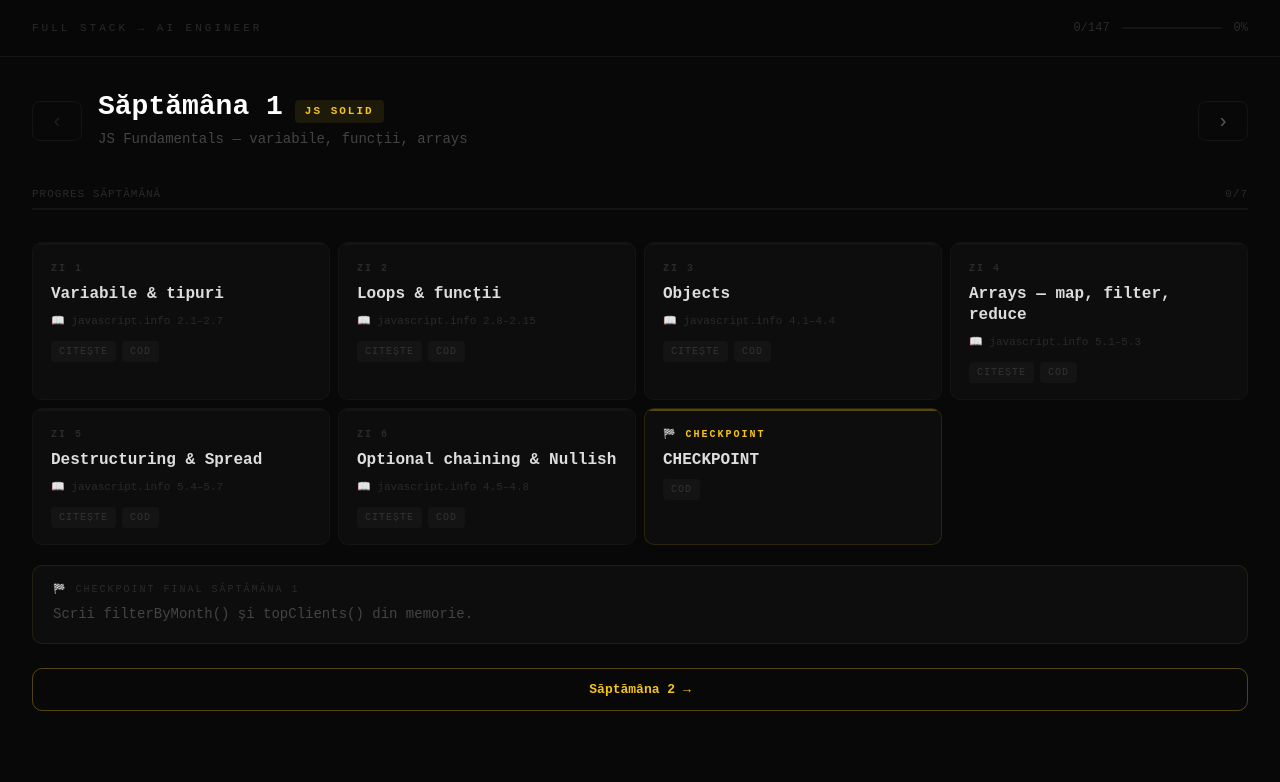
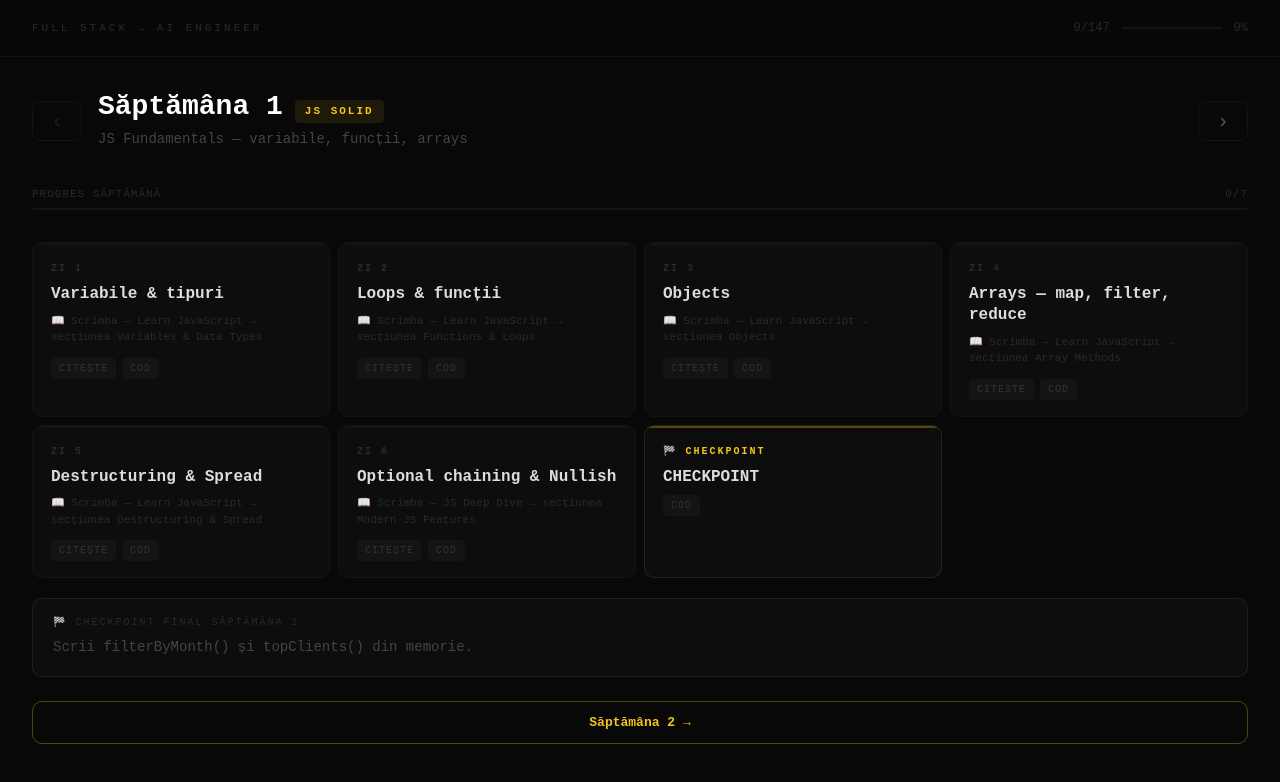
Before and after one commit to cosmin-halpern/learningFS, a React (Vite) app in the folder roadmap-new/: page / in a window 1280 px wide. Shown: the top 782 px of the page. Built offline with nearby package versions, Linux system fonts and the light colour scheme.

Commit message:
Update App.jsx

```diff
--- a/roadmap-new/src/App.jsx
+++ b/roadmap-new/src/App.jsx
@@ -5,12 +5,12 @@ const weeks = [
     week: 1, phase: 1, color: "#F5C518", phaseTitle: "JS Solid",
     topic: "JS Fundamentals — variabile, funcții, arrays",
     days: [
-      { day: 1, title: "Variabile & tipuri", readUrl: "https://javascript.info/first-steps", readLabel: "javascript.info 2.1–2.7", codeUrl: "https://jsfiddle.net/", task: "Declară variabile cu let, const, var. Scrie o funcție care primește două numere și returnează suma, diferența și produsul. Testează cu console.log." },
-      { day: 2, title: "Loops & funcții", readUrl: "https://javascript.info/while-for", readLabel: "javascript.info 2.8–2.15", codeUrl: "https://jsfiddle.net/", task: "Scrie un loop care printează numerele pare de la 1 la 10. Scrie o funcție arrow și rescrie-o ca function declaration." },
-      { day: 3, title: "Objects", readUrl: "https://javascript.info/object", readLabel: "javascript.info 4.1–4.4", codeUrl: "https://jsfiddle.net/", task: "Creează un obiect factura cu id, client, suma, data. Adaugă o metodă descriere(). Creează 3 facturi într-un array." },
-      { day: 4, title: "Arrays — map, filter, reduce", readUrl: "https://javascript.info/array-methods", readLabel: "javascript.info 5.1–5.3", codeUrl: "https://jsfiddle.net/", task: "Din array-ul de facturi: filter() facturi > 500 RON, map() pentru nume clienți, reduce() pentru total. Înlănțuiește toate trei." },
-      { day: 5, title: "Destructuring & Spread", readUrl: "https://javascript.info/destructuring-assignment", readLabel: "javascript.info 5.4–5.7", codeUrl: "https://jsfiddle.net/", task: "Destructurează o factură. Creează un Set care elimină duplicatele. Combină două array-uri cu spread operator." },
-      { day: 6, title: "Optional chaining & Nullish", readUrl: "https://javascript.info/optional-chaining", readLabel: "javascript.info 4.5–4.8", codeUrl: "https://jsfiddle.net/", task: "Testează user?.adresa?.oras pe un obiect fără adresă. Scrie const port = config?.port ?? 3000. Copiază un obiect cu spread: {...factura, suma: 999}." },
+      { day: 1, title: "Variabile & tipuri", readUrl: "https://scrimba.com/learn/learnjavascript", readLabel: "Scrimba — Learn JavaScript → secțiunea Variables & Data Types", codeUrl: "https://scrimba.com/learn/learnjavascript", task: "Declară variabile cu let, const, var. Scrie o funcție care primește două numere și returnează suma, diferența și produsul. Testează cu console.log." },
+      { day: 2, title: "Loops & funcții", readUrl: "https://scrimba.com/learn/learnjavascript", readLabel: "Scrimba — Learn JavaScript → secțiunea Functions & Loops", codeUrl: "https://scrimba.com/learn/learnjavascript", task: "Scrie un loop care printează numerele pare de la 1 la 10. Scrie o funcție arrow și rescrie-o ca function declaration." },
+      { day: 3, title: "Objects", readUrl: "https://scrimba.com/learn/learnjavascript", readLabel: "Scrimba — Learn JavaScript → secțiunea Objects", codeUrl: "https://scrimba.com/learn/learnjavascript", task: "Creează un obiect factura cu id, client, suma, data. Adaugă o metodă descriere(). Creează 3 facturi într-un array." },
+      { day: 4, title: "Arrays — map, filter, reduce", readUrl: "https://scrimba.com/learn/learnjavascript", readLabel: "Scrimba — Learn JavaScript → secțiunea Array Methods", codeUrl: "https://scrimba.com/learn/learnjavascript", task: "Din array-ul de facturi: filter() facturi > 500 RON, map() pentru nume clienți, reduce() pentru total. Înlănțuiește toate trei." },
+      { day: 5, title: "Destructuring & Spread", readUrl: "https://scrimba.com/learn/learnjavascript", readLabel: "Scrimba — Learn JavaScript → secțiunea Destructuring & Spread", codeUrl: "https://scrimba.com/learn/learnjavascript", task: "Destructurează o factură. Creează un Set care elimină duplicatele. Combină două array-uri cu spread operator." },
+      { day: 6, title: "Optional chaining & Nullish", readUrl: "https://v2.scrimba.com/javascript-deep-dive-c0a", readLabel: "Scrimba — JS Deep Dive → secțiunea Modern JS Features", codeUrl: "https://v2.scrimba.com/javascript-deep-dive-c0a", task: "Testează user?.adresa?.oras pe un obiect fără adresă. Scrie const port = config?.port ?? 3000. Copiază un obiect cu spread: {...factura, suma: 999}." },
       { day: 7, title: "CHECKPOINT", readUrl: null, readLabel: null, codeUrl: "https://jsfiddle.net/", task: "Scrie din memorie: filterByMonth(arr, luna) și topClients(arr) — fără să cauți. Dacă te blochezi, notează exact unde și reia ziua corespunzătoare." },
     ],
     checkpoint: "Scrii filterByMonth() și topClients() din memorie."
@@ -19,12 +19,12 @@ const weeks = [
     week: 2, phase: 1, color: "#F5C518", phaseTitle: "JS Solid",
     topic: "Closures & Scope",
     days: [
-      { day: 1, title: "Closures", readUrl: "https://javascript.info/closure", readLabel: "javascript.info 6.1–6.3", codeUrl: "https://jsfiddle.net/", task: "Scrie makeCounter() care returnează o funcție. La fiecare apel contorul crește. Creează 2 contoare independente și verifică că sunt separate." },
-      { day: 2, title: "this & binding", readUrl: "https://javascript.info/bind", readLabel: "javascript.info 6.4–6.6", codeUrl: "https://jsfiddle.net/", task: "Creează un obiect cu metoda start(). Pune-o în setTimeout — observă că this dispare. Repară cu arrow function și alternativ cu .bind(this)." },
-      { day: 3, title: "Decorators", readUrl: "https://javascript.info/call-apply-decorators", readLabel: "javascript.info 6.7–6.9", codeUrl: "https://jsfiddle.net/", task: "Scrie delay(fn, ms) care returnează o versiune întârziată a funcției. Testează: const log = delay(console.log, 1000). Apelează și verifică." },
-      { day: 4, title: "Memoization", readUrl: "https://javascript.info/call-apply-decorators", readLabel: "JS Definitive Guide cap. 8", codeUrl: "https://jsfiddle.net/", task: "Scrie memoize(fn) care cachează rezultatele. Al doilea apel cu aceiași parametri trebuie să returneze instantaneu din cache." },
+      { day: 1, title: "Closures", readUrl: "https://v2.scrimba.com/javascript-deep-dive-c0a", readLabel: "Scrimba — JS Deep Dive → secțiunea Closures", codeUrl: "https://v2.scrimba.com/javascript-deep-dive-c0a", task: "Scrie makeCounter() care returnează o funcție. La fiecare apel contorul crește. Creează 2 contoare independente și verifică că sunt separate." },
+      { day: 2, title: "this & binding", readUrl: "https://v2.scrimba.com/javascript-deep-dive-c0a", readLabel: "Scrimba — JS Deep Dive → secțiunea this & bind", codeUrl: "https://v2.scrimba.com/javascript-deep-dive-c0a", task: "Creează un obiect cu metoda start(). Pune-o în setTimeout — observă că this dispare. Repară cu arrow function și alternativ cu .bind(this)." },
+      { day: 3, title: "Decorators", readUrl: "https://javascript.info/call-apply-decorators", readLabel: "javascript.info — Decorators (referință)", codeUrl: "https://jsfiddle.net/", task: "Scrie delay(fn, ms) care returnează o versiune întârziată a funcției. Testează: const log = delay(console.log, 1000). Apelează și verifică." },
+      { day: 4, title: "Memoization", readUrl: "https://javascript.info/call-apply-decorators", readLabel: "javascript.info — Memoization (referință)", codeUrl: "https://jsfiddle.net/", task: "Scrie memoize(fn) care cachează rezultatele. Al doilea apel cu aceiași parametri trebuie să returneze instantaneu din cache." },
       { day: 5, title: "Exercițiu în proiect real", readUrl: null, readLabel: "Deschide ECapturo", codeUrl: "https://github.com/", task: "Găsește cel mai complex bloc de cod din ECapturo. Desenează pe hârtie ce se apelează și în ce ordine. Identifică toate closure-urile." },
-      { day: 6, title: "Repetare punct slab", readUrl: "https://javascript.info/closure", readLabel: "Reia ziua unde ai greșit", codeUrl: "https://jsfiddle.net/", task: "Reia exercițiul cu care te-ai blocat cel mai mult săptămâna asta. Scrie-l din memorie fără să te uiți la soluție." },
+      { day: 6, title: "Repetare punct slab", readUrl: "https://v2.scrimba.com/javascript-deep-dive-c0a", readLabel: "Scrimba — JS Deep Dive → reia secțiunea unde ai greșit", codeUrl: "https://v2.scrimba.com/javascript-deep-dive-c0a", task: "Reia exercițiul cu care te-ai blocat cel mai mult săptămâna asta. Scrie-l din memorie fără să te uiți la soluție." },
       { day: 7, title: "CHECKPOINT", readUrl: null, readLabel: null, codeUrl: "https://jsfiddle.net/", task: "Explică în scris ce e un closure fără să copiezi definiția. Dacă nu poți în 5 minute, reia ziua 1." },
     ],
     checkpoint: "Explici closures și this fără să te uiți la notițe."
@@ -33,10 +33,10 @@ const weeks = [
     week: 3, phase: 1, color: "#F5C518", phaseTitle: "JS Solid",
     topic: "Async — Promises & async/await",
     days: [
-      { day: 1, title: "Promises basics", readUrl: "https://javascript.info/promise-basics", readLabel: "javascript.info 11.1–11.3", codeUrl: "https://jsfiddle.net/", task: "Scrie fetchUser(id) care returnează un Promise cu setTimeout. Înlănțuiește cu .then(). Adaugă .catch() la final." },
-      { day: 2, title: "Promise.all & allSettled", readUrl: "https://javascript.info/promise-api", readLabel: "javascript.info 11.4–11.5", codeUrl: "https://jsfiddle.net/", task: "Rulează 3 Promise-uri în paralel cu Promise.all. Testează că dacă una eșuează, toate eșuează. Înlocuiește cu allSettled — observă diferența." },
-      { day: 3, title: "async/await", readUrl: "https://javascript.info/async-await", readLabel: "javascript.info 11.6–11.7", codeUrl: "https://jsfiddle.net/", task: "Ia funcția cu .then() de ieri. Rescrie complet cu async/await și try/catch. Deschide ECapturo și rescrie un fetch cu .then() pur." },
-      { day: 4, title: "Error handling async", readUrl: "https://javascript.info/async-await", readLabel: "javascript.info 11.8", codeUrl: "https://jsfiddle.net/", task: "Scrie fetchAll(urls) în paralel. Dacă oricare eșuează, continuă cu celelalte. Returnează [{url, data, error}] pentru fiecare." },
+      { day: 1, title: "Promises basics", readUrl: "https://v2.scrimba.com/javascript-deep-dive-c0a", readLabel: "Scrimba — JS Deep Dive → secțiunea Promises", codeUrl: "https://v2.scrimba.com/javascript-deep-dive-c0a", task: "Scrie fetchUser(id) care returnează un Promise cu setTimeout. Înlănțuiește cu .then(). Adaugă .catch() la final." },
+      { day: 2, title: "Promise.all & allSettled", readUrl: "https://v2.scrimba.com/javascript-deep-dive-c0a", readLabel: "Scrimba — JS Deep Dive → secțiunea Promise API", codeUrl: "https://v2.scrimba.com/javascript-deep-dive-c0a", task: "Rulează 3 Promise-uri în paralel cu Promise.all. Testează că dacă una eșuează, toate eșuează. Înlocuiește cu allSettled — observă diferența." },
+      { day: 3, title: "async/await", readUrl: "https://v2.scrimba.com/javascript-deep-dive-c0a", readLabel: "Scrimba — JS Deep Dive → secțiunea async/await", codeUrl: "https://v2.scrimba.com/javascript-deep-dive-c0a", task: "Ia funcția cu .then() de ieri. Rescrie complet cu async/await și try/catch. Deschide ECapturo și rescrie un fetch cu .then() pur." },
+      { day: 4, title: "Error handling async", readUrl: "https://javascript.info/async-await", readLabel: "javascript.info — Async error handling (referință)", codeUrl: "https://jsfiddle.net/", task: "Scrie fetchAll(urls) în paralel. Dacă oricare eșuează, continuă cu celelalte. Returnează [{url, data, error}] pentru fiecare." },
       { day: 5, title: "Async în proiect real", readUrl: null, readLabel: "Deschide ECapturo", codeUrl: "https://github.com/", task: "Deschide un API route din ECapturo. Desenează fluxul async complet: request → validare → DB → răspuns. Unde pot apărea erori?" },
       { day: 6, title: "Exercițiu complet", readUrl: null, readLabel: "Fără lectură — cod pur", codeUrl: "https://jsfiddle.net/", task: "Din memorie: o funcție async care face 3 fetch-uri în paralel, gestionează erorile individual și loghează timpul total de execuție." },
       { day: 7, title: "CHECKPOINT", readUrl: null, readLabel: null, codeUrl: "https://jsfiddle.net/", task: "Rescrie un API route din proiect fără async/await — doar .then(). Dacă te blochezi, reia zilele 1–3." },
@@ -47,12 +47,12 @@ const weeks = [
     week: 4, phase: 1, color: "#F5C518", phaseTitle: "JS Solid",
     topic: "React — componente, state, hooks",
     days: [
-      { day: 1, title: "Componente & Props", readUrl: "https://react.dev/learn/your-first-component", readLabel: "react.dev — First Component", codeUrl: "https://codesandbox.io/", task: "Creează Button.tsx cu prop label. Randează 3 butoane diferite. Creează InvoiceCard cu props client, suma, data, isPaid." },
-      { day: 2, title: "Lists & Conditional", readUrl: "https://react.dev/learn/rendering-lists", readLabel: "react.dev — Lists + Conditional", codeUrl: "https://codesandbox.io/", task: "Randează 5 facturi cu .map() și key unic. Adaugă buton Arată doar neplătite. Dacă lista e goală, arată mesaj." },
-      { day: 3, title: "useState", readUrl: "https://react.dev/learn/state-a-components-memory", readLabel: "react.dev — useState", codeUrl: "https://codesandbox.io/", task: "Form cu câmpuri client și sumă controlate cu useState. La submit adaugă factura în listă. Curăță form-ul după submit." },
-      { day: 4, title: "State as snapshot", readUrl: "https://react.dev/learn/state-as-a-snapshot", readLabel: "react.dev — State as snapshot", codeUrl: "https://codesandbox.io/", task: "Buton care face setCount(count+1) de 3 ori. Observă că adaugă 1. Repară cu setCount(c => c+1). Explică de ce." },
-      { day: 5, title: "useEffect", readUrl: "https://react.dev/learn/synchronizing-with-effects", readLabel: "react.dev — useEffect", codeUrl: "https://codesandbox.io/", task: "useEffect care loghează la fiecare render. Testează cu dependency array gol. Adaugă cleanup. Observă ordinea în consolă." },
-      { day: 6, title: "Lifting state up", readUrl: "https://react.dev/learn/sharing-state-between-components", readLabel: "react.dev — Sharing state", codeUrl: "https://codesandbox.io/", task: "InvoiceList și InvoiceTotal ca surori. Mută state-ul în părinte. Pasează ca props. Totalul se actualizează când adaugi o factură." },
+      { day: 1, title: "Componente & Props", readUrl: "https://scrimba.com/learn/learnreact", readLabel: "Scrimba — Learn React → secțiunea Components & Props", codeUrl: "https://scrimba.com/learn/learnreact", task: "Creează Button.tsx cu prop label. Randează 3 butoane diferite. Creează InvoiceCard cu props client, suma, data, isPaid." },
+      { day: 2, title: "Lists & Conditional", readUrl: "https://scrimba.com/learn/learnreact", readLabel: "Scrimba — Learn React → secțiunea Lists & Conditional Rendering", codeUrl: "https://scrimba.com/learn/learnreact", task: "Randează 5 facturi cu .map() și key unic. Adaugă buton Arată doar neplătite. Dacă lista e goală, arată mesaj." },
+      { day: 3, title: "useState", readUrl: "https://scrimba.com/learn/learnreact", readLabel: "Scrimba — Learn React → secțiunea useState", codeUrl: "https://scrimba.com/learn/learnreact", task: "Form cu câmpuri client și sumă controlate cu useState. La submit adaugă factura în listă. Curăță form-ul după submit." },
+      { day: 4, title: "State as snapshot", readUrl: "https://react.dev/learn/state-as-a-snapshot", readLabel: "react.dev — State as snapshot (referință)", codeUrl: "https://codesandbox.io/", task: "Buton care face setCount(count+1) de 3 ori. Observă că adaugă 1. Repară cu setCount(c => c+1). Explică de ce." },
+      { day: 5, title: "useEffect", readUrl: "https://scrimba.com/learn/learnreact", readLabel: "Scrimba — Learn React → secțiunea useEffect", codeUrl: "https://scrimba.com/learn/learnreact", task: "useEffect care loghează la fiecare render. Testează cu dependency array gol. Adaugă cleanup. Observă ordinea în consolă." },
+      { day: 6, title: "Lifting state up", readUrl: "https://scrimba.com/learn/learnreact", readLabel: "Scrimba — Learn React → secțiunea Sharing State", codeUrl: "https://scrimba.com/learn/learnreact", task: "InvoiceList și InvoiceTotal ca surori. Mută state-ul în părinte. Pasează ca props. Totalul se actualizează când adaugi o factură." },
       { day: 7, title: "CHECKPOINT", readUrl: null, readLabel: null, codeUrl: "https://codesandbox.io/", task: "Construiești din memorie un form React cu validare, submit și error handling — fără tutorial." },
     ],
     checkpoint: "Construiești orice componentă React de la zero fără să cauți documentație."
@@ -61,12 +61,12 @@ const weeks = [
     week: 5, phase: 1, color: "#F5C518", phaseTitle: "JS Solid",
     topic: "Next.js — App Router, API routes",
     days: [
-      { day: 1, title: "App Router overview", readUrl: "https://nextjs.org/docs/app/building-your-application/routing", readLabel: "Next.js docs — Routing", codeUrl: "https://github.com/", task: "Desenează arhitectura App Router pe hârtie. Creează proiect nou. Adaugă rutele /, /facturi, /facturi/[id]. Verifică în browser." },
-      { day: 2, title: "Layouts & navigare", readUrl: "https://nextjs.org/docs/app/building-your-application/routing/layouts-and-templates", readLabel: "Next.js docs — Layouts", codeUrl: "https://github.com/", task: "Creează layout.tsx pentru /facturi cu sidebar și linkuri Link. Fiecare pagină afișează params.id în titlu." },
-      { day: 3, title: "Server vs Client Components", readUrl: "https://nextjs.org/docs/app/building-your-application/rendering/server-components", readLabel: "Next.js docs — Server & Client", codeUrl: "https://github.com/", task: "Creează ServerTime (Server Component) și Counter cu useState (Client Component). Combină-le. Explică de ce ServerTime nu poate folosi useState." },
-      { day: 4, title: "Data Fetching", readUrl: "https://nextjs.org/docs/app/building-your-application/data-fetching", readLabel: "Next.js docs — Data Fetching", codeUrl: "https://github.com/", task: "Fetch de la jsonplaceholder.typicode.com în Server Component. Adaugă revalidate: 60. Adaugă loading.tsx și error.tsx." },
-      { day: 5, title: "API Routes", readUrl: "https://nextjs.org/docs/app/building-your-application/routing/route-handlers", readLabel: "Next.js docs — Route Handlers", codeUrl: "https://github.com/", task: "Creează /api/facturi/route.ts. GET returnează array mock. POST validează client și suma. Dacă suma lipsește returnează 400." },
-      { day: 6, title: "Server Actions", readUrl: "https://nextjs.org/docs/app/building-your-application/data-fetching/server-actions-and-mutations", readLabel: "Next.js docs — Server Actions", codeUrl: "https://github.com/", task: "Convertește un API route POST simplu într-un Server Action. Apelează direct din componentă. Adaugă revalidatePath." },
+      { day: 1, title: "App Router overview", readUrl: "https://scrimba.com/learn/nextjs", readLabel: "Scrimba — Learn Next.js → secțiunea App Router", codeUrl: "https://github.com/", task: "Desenează arhitectura App Router pe hârtie. Creează proiect nou. Adaugă rutele /, /facturi, /facturi/[id]. Verifică în browser." },
+      { day: 2, title: "Layouts & navigare", readUrl: "https://scrimba.com/learn/nextjs", readLabel: "Scrimba — Learn Next.js → secțiunea Layouts & Navigation", codeUrl: "https://github.com/", task: "Creează layout.tsx pentru /facturi cu sidebar și linkuri Link. Fiecare pagină afișează params.id în titlu." },
+      { day: 3, title: "Server vs Client Components", readUrl: "https://scrimba.com/learn/nextjs", readLabel: "Scrimba — Learn Next.js → secțiunea Server & Client Components", codeUrl: "https://github.com/", task: "Creează ServerTime (Server Component) și Counter cu useState (Client Component). Combină-le. Explică de ce ServerTime nu poate folosi useState." },
+      { day: 4, title: "Data Fetching", readUrl: "https://scrimba.com/learn/nextjs", readLabel: "Scrimba — Learn Next.js → secțiunea Data Fetching", codeUrl: "https://github.com/", task: "Fetch de la jsonplaceholder.typicode.com în Server Component. Adaugă revalidate: 60. Adaugă loading.tsx și error.tsx." },
+      { day: 5, title: "API Routes", readUrl: "https://nextjs.org/docs/app/building-your-application/routing/route-handlers", readLabel: "Next.js docs — Route Handlers (referință)", codeUrl: "https://github.com/", task: "Creează /api/facturi/route.ts. GET returnează array mock. POST validează client și suma. Dacă suma lipsește returnează 400." },
+      { day: 6, title: "Server Actions", readUrl: "https://nextjs.org/docs/app/building-your-application/data-fetching/server-actions-and-mutations", readLabel: "Next.js docs — Server Actions (referință)", codeUrl: "https://github.com/", task: "Convertește un API route POST simplu într-un Server Action. Apelează direct din componentă. Adaugă revalidatePath." },
       { day: 7, title: "CHECKPOINT", readUrl: null, readLabel: null, codeUrl: "https://github.com/", task: "Explică fără să cauți: SSR vs SSG vs ISR și când folosești fiecare. Construiești o pagină cu Server Component și API route din memorie." },
     ],
     checkpoint: "Construiești orice pagină Next.js de la zero, singur."
```
